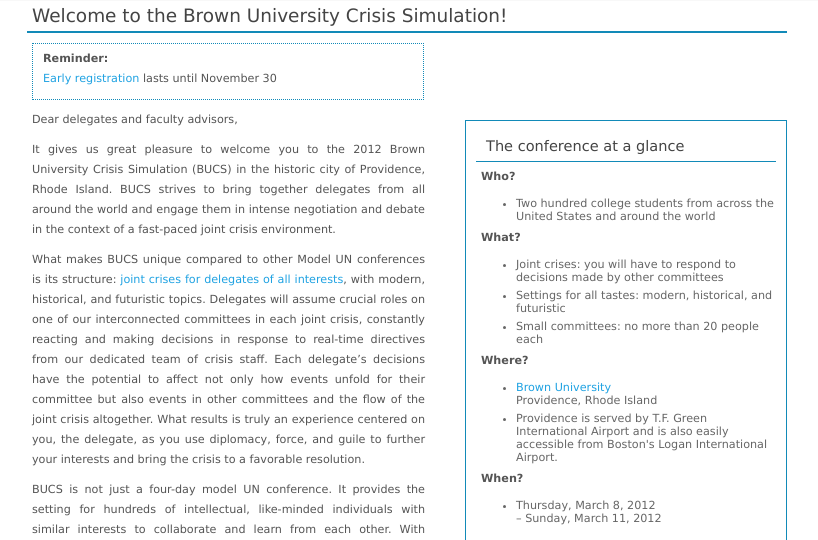
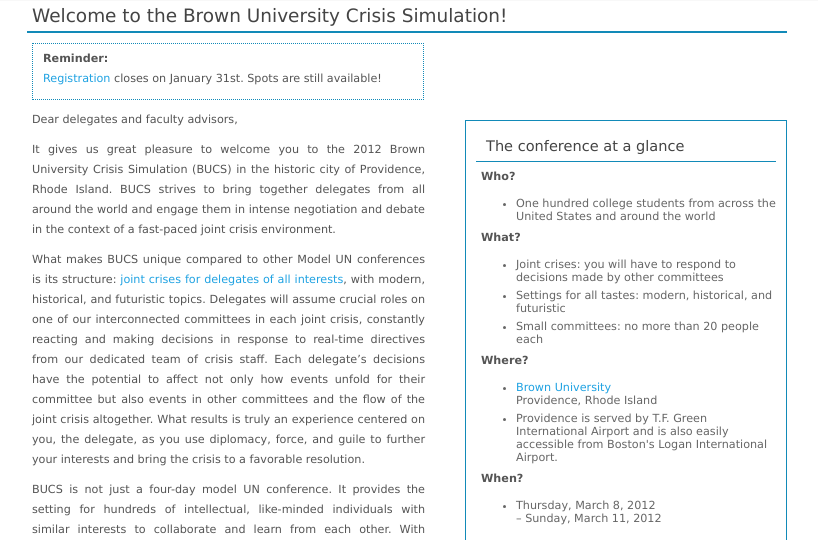
Before and after one commit to nmalkin/bucs, a Django app: template templates/index.html in a window 1280 px wide. Shown: the part 339-879 px from the top of the page, without its empty margins (233-1051 px from the left). Run offline with Django 3.2, Linux system fonts and the light colour scheme; the template is opened without the code that fills it, so the values that code supplies are empty.

Commit message:
Update announcement message about registration deadline

```diff
--- a/templates/index.html
+++ b/templates/index.html
@@ -8,7 +8,8 @@
 <div id="updatebox" style="width: 385px">
 	<p>
 		<b>Reminder:</b> <br /> <a
-			href="/registration">Early registration</a> lasts until November 30
+            href="/registration">Registration</a> closes on January 31st.
+            Spots are still available!
 	</p>
 </div>
 
@@ -18,7 +19,7 @@
 
 	<p class="bold">Who?</p>
 	<ul>
-		<li>Two hundred college students from across the United States
+		<li>One hundred college students from across the United States
 			and around the world</li>
 	</ul>
 
```
